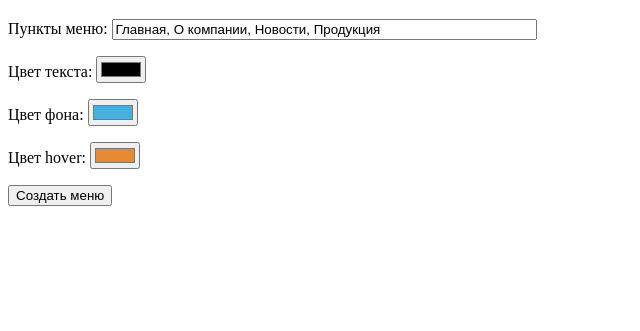
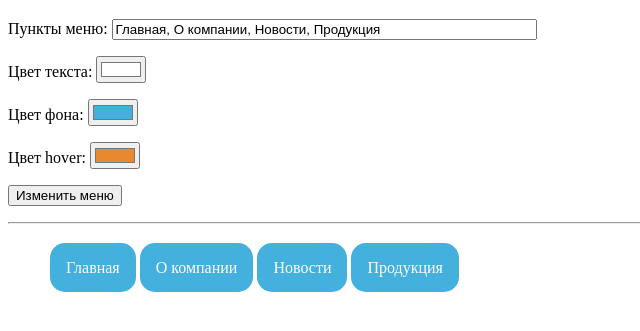
Before and after one commit to Artur-Kli/Menu, a plain HTML site: page index.html in a window 1280 px wide. Both pictures are taken after a click on the button "Создать меню". Shown: the part 61-392 px from the top of the page, without its empty margins (0-640 px from the left). Drawn offline with Linux system fonts and the light colour scheme.

Commit message:
Программная часть

```diff
--- a/css/style.css
+++ b/css/style.css
@@ -0,0 +1,17 @@
+ul {
+  margin: 35px 0;
+  list-style: none;
+  display: flex;
+}
+
+a {
+  padding: 16px;
+  margin: 2px;
+  text-decoration: none;
+  border-radius: 15px;
+  transition: .3s;
+}
+
+img {
+  cursor: pointer;
+}
--- a/index.html
+++ b/index.html
@@ -6,6 +6,15 @@
   <meta name="viewport" content="width=device-width, initial-scale=1.0">
   <title>Document</title>
   <link rel="stylesheet" href="css/style.css">
+  <style id="userStyle">
+    /* a {
+      background: #43b0de;
+      color: #fff;
+    }
+    a:hover {
+      background: #E88930;
+    } */
+  </style>
 </head>
 <body>
 
@@ -19,7 +28,7 @@
                     value="Главная, О компании, Новости, Продукция">
     </p>
     <p>
-      Цвет текста: <input type="color" name="fc" value="#fff">
+      Цвет текста: <input type="color" name="fc" value="#ffffff">
     </p>
     <p>
       Цвет фона: <input type="color" name="bc" value="#43b0de">
@@ -28,9 +37,22 @@
       Цвет hover: <input type="color" name="hc" value="#E88930">
     </p>
     <p>
-      <input type="button" name="but" value="Создать меню">
+      <input
+        type="button" name="but" value="Создать меню"
+        onclick="menu()"
+      >
     </p>
   </form>
+  <hr>
+
+  <div id="boxMenu">
+    <!-- <ul>
+      <li><a href="#">Пункт меню</a></li>
+      <li><a href="#">Пункт меню</a></li>
+      <li><a href="#">Пункт меню</a></li>
+    </ul> -->
+  </div>
+  <div id="boxPicture"></div>
 
   <script src="js/menu.js"></script>
 </body>
--- a/js/menu.js
+++ b/js/menu.js
@@ -0,0 +1,41 @@
+function menu() {
+
+let elemMenu = formMenu.elemMenu.value
+
+let fc = formMenu.fc.value
+let bc = formMenu.bc.value
+let hc = formMenu.hc.value
+
+let arrMenu = elemMenu.split(", ")
+
+console.log(elemMenu, fc, bc, hc, arrMenu)
+
+let s1 = "", s2 = ""
+
+for(i=0; i < arrMenu.length; i++) {
+  s1 += `<li onclick="funcImg(${i+1})"><a href="#">${arrMenu[i]}</a></li>`
+}
+
+s1 = `<ul>${s1}</ul>`
+s2 = `
+  a {
+    background: ${bc};
+    color: ${fc};
+  }
+  a:hover {
+    background: ${hc};
+  }
+`
+
+boxMenu.innerHTML = s1
+userStyle.innerHTML = s2
+
+formMenu.but.value = "Изменить меню"
+
+
+}
+
+function funcImg(n) {
+  boxPicture.innerHTML =
+    `<img onclick="boxPicture.innerHTML = ''" src="images/${n}.jpg" >`
+}
```
Also changed, not shown: images/1.jpg (added), images/10.jpg (added), images/11.jpg (added), images/2.jpg (added), images/3.jpg (added), images/4.jpg (added), images/5.jpg (added), images/6.jpg (added), images/7.jpg (added), images/8.jpg (added), images/9.jpg (added).
